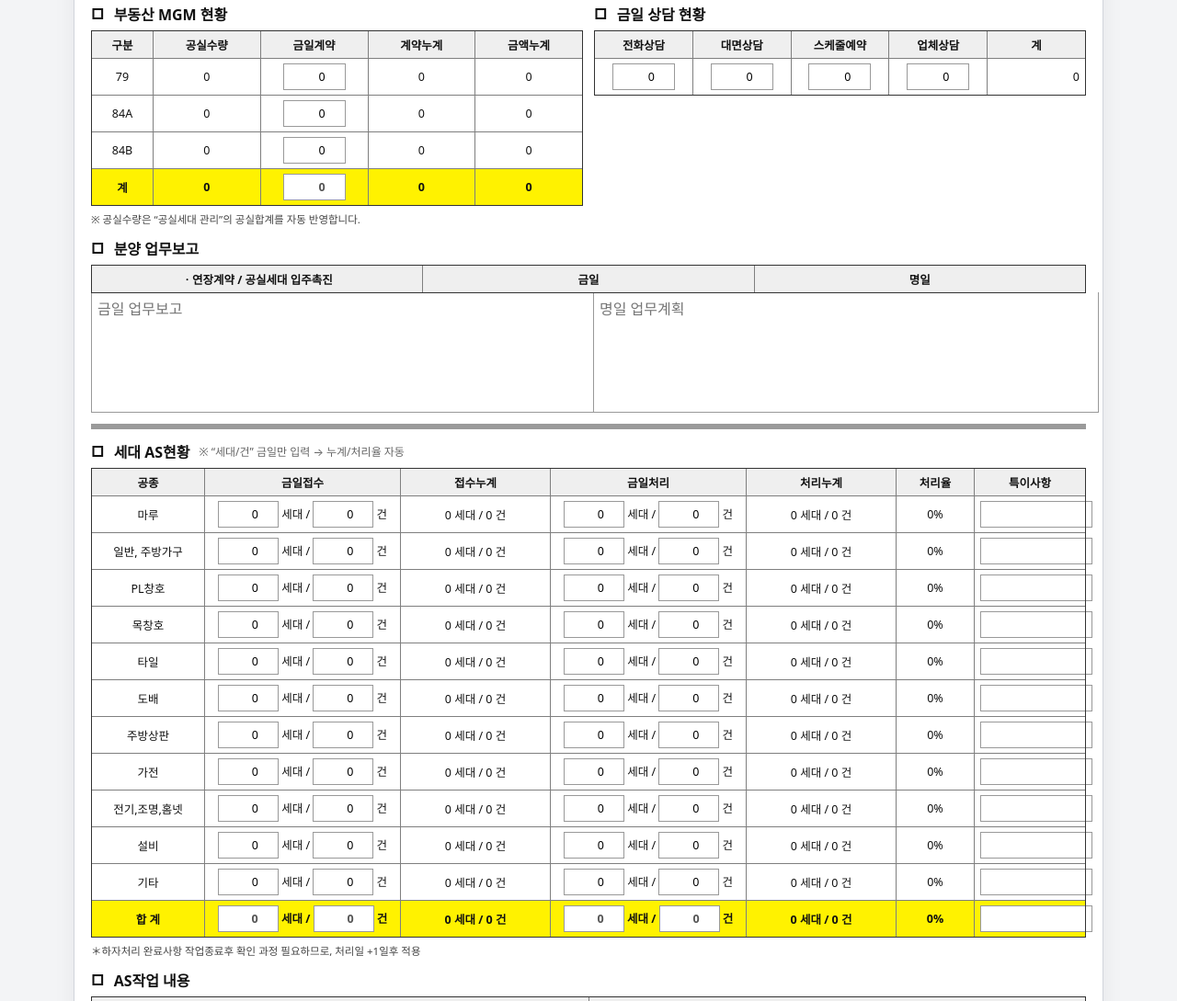
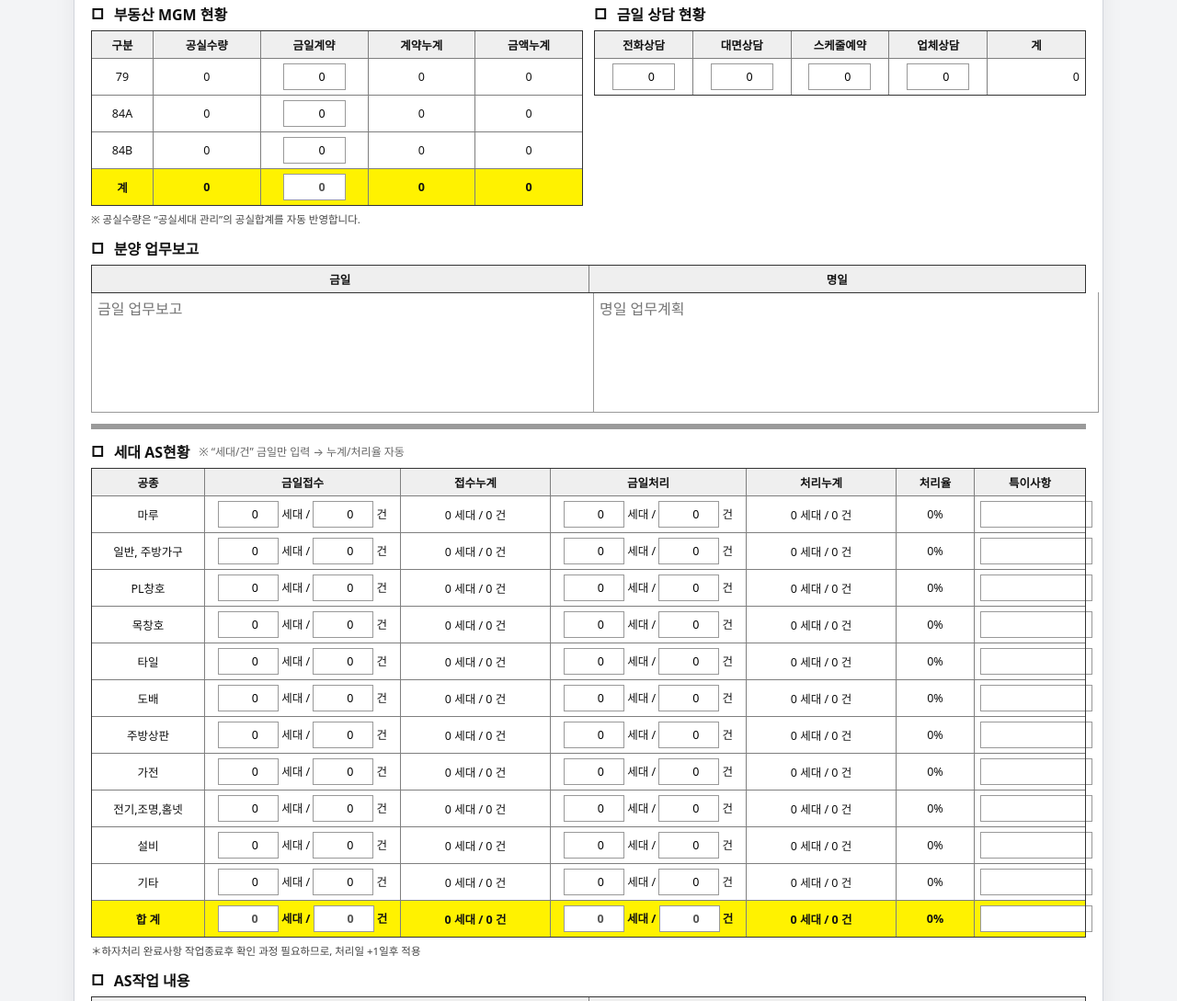
Before and after one commit to leekanga-ship-it/daily-log, a plain HTML site: page index.html in a window 1280 px wide. Shown: the part 650-1739 px from the top of the page at 92% size. Drawn offline with nearby package versions, Linux system fonts and the light colour scheme; no server answers.

Commit message:
Fix table header text in index.html

```diff
--- a/index.html
+++ b/index.html
@@ -294,7 +294,7 @@
         <table class="form">
           <thead>
             <tr>
-              <th>ㆍ연장계약 / 공실세대 입주촉진</th>
+
               <th class="center">금일</th>
               <th class="center">명일</th>
             </tr>
```
